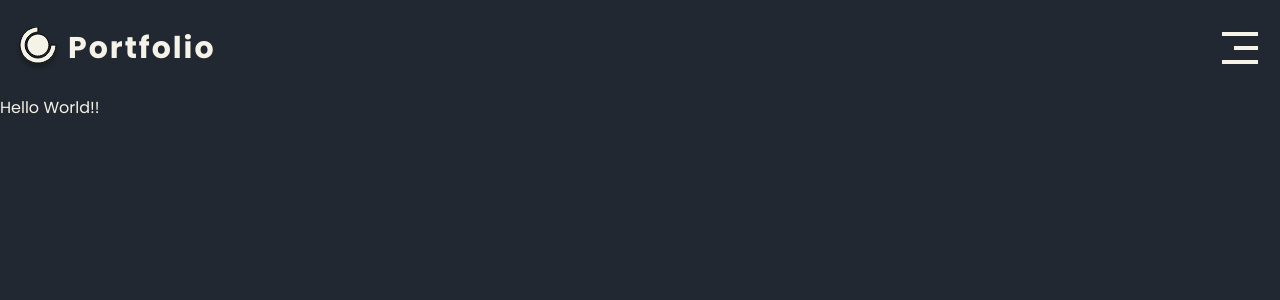
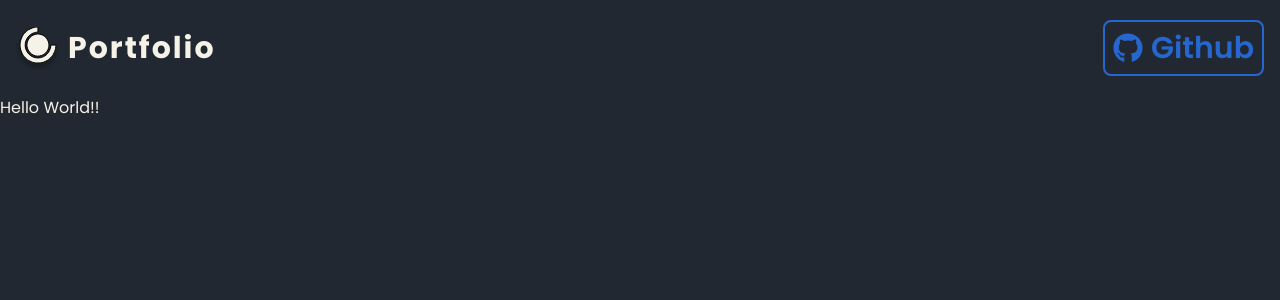
Before and after one commit to anmoljhamb/portfolio, a React (Vite) app in the folder client/: page / in a window 1280 px wide. Shown: the top 300 px of the page. Built offline with nearby package versions, Linux system fonts and the light colour scheme.

Commit message:
Github Button added in navbar

```diff
--- a/client/src/components/Navbar.tsx
+++ b/client/src/components/Navbar.tsx
@@ -1,6 +1,7 @@
 import { useEffect, useRef, useState } from "react";
 import { RiCloseFill, RiMenu3Fill } from "react-icons/ri";
 import { Logo } from "../assets";
+import { FaGithub } from "react-icons/fa";
 
 function Navbar() {
   const [open, setOpen] = useState(false);
@@ -29,8 +30,14 @@ function Navbar() {
           <img src={Logo} alt="" />
           <h1 className="font-bold text-3xl tracking-[2px]">Portfolio</h1>
         </div>
+        <button className="hidden group text-brand rounded-lg border-2 border-brand hover:text-text hover:bg-brand hover:rounded-none md:flex md:flex-row text-3xl justify-center items-center p-2 gap-2 duration-300 ease-in-out transition-all font-semibold">
+          <FaGithub />
+          <p className="transition-all ease-in-out duration-300 tracking-normal group-hover:tracking-wide">
+            Github
+          </p>
+        </button>
         <button
-          className="text-5xl transition-all duration-300 hover:scale-105 hover:text-brand"
+          className="text-5xl transition-all duration-300 hover:scale-105 hover:text-brand md:hidden"
           onClick={() => setOpen(true)}
         >
           <RiMenu3Fill />
```
Also changed, not shown: 1 other file (tests, documents, lock files or other folders).
